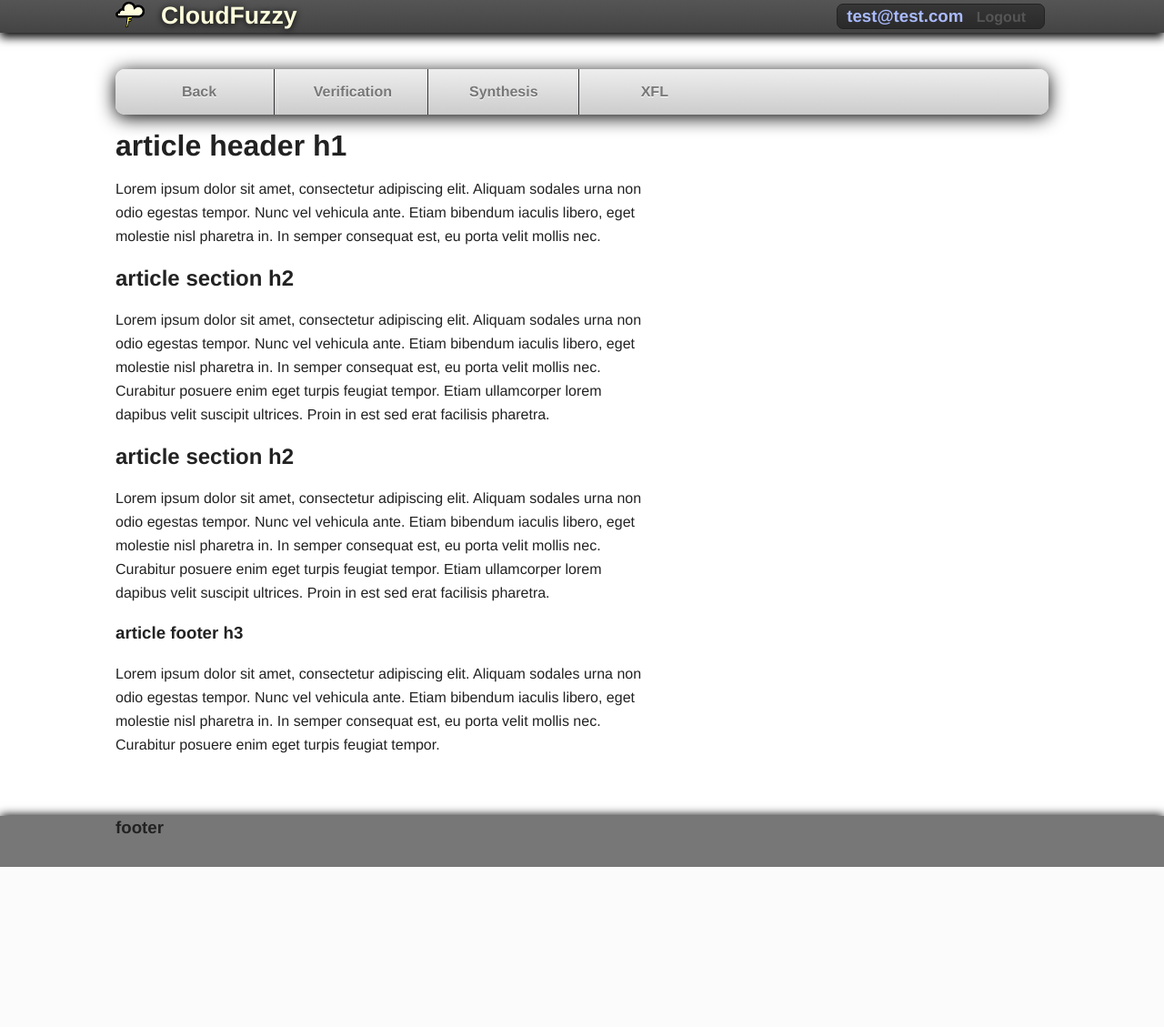
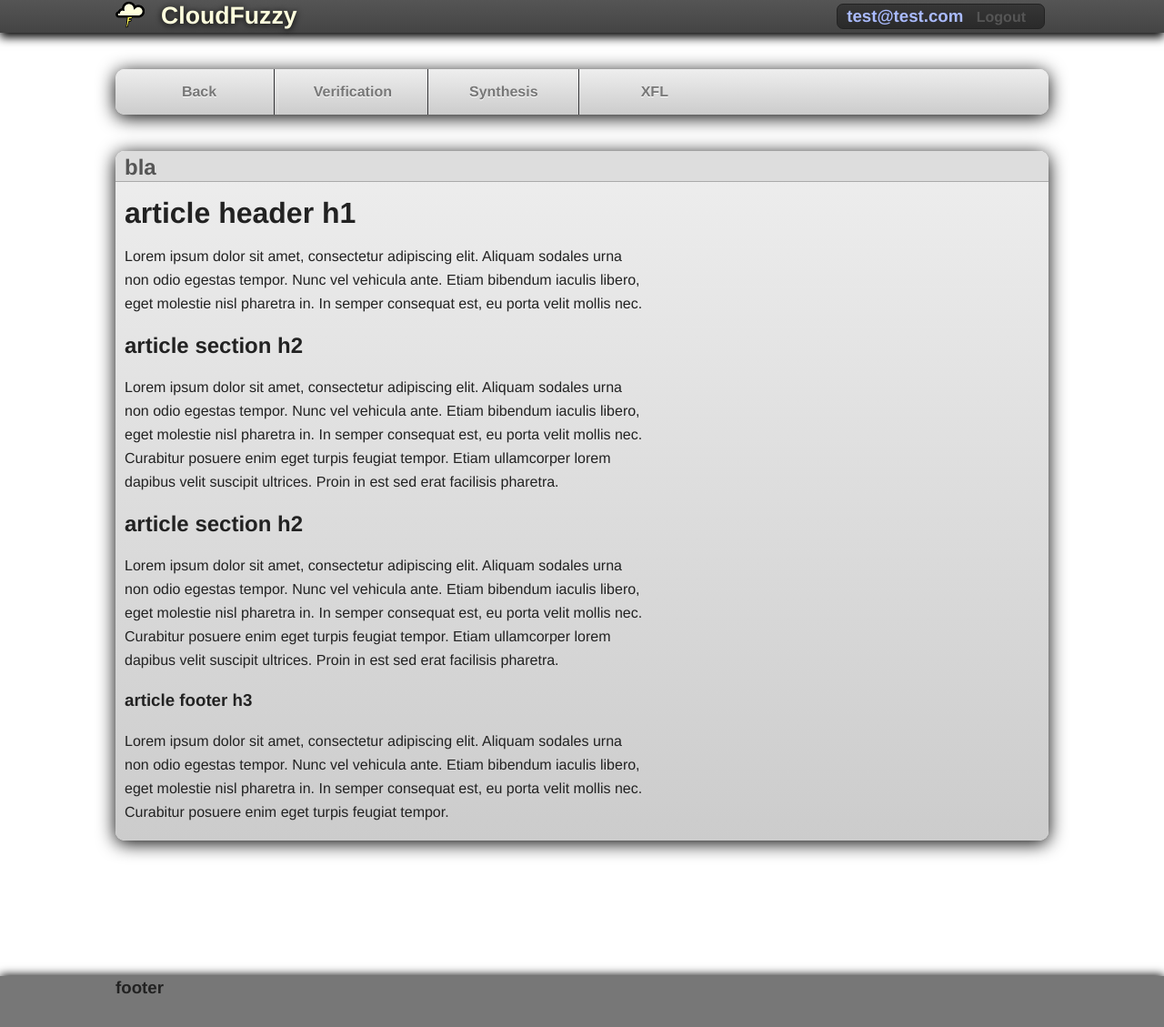
Before and after one commit to arruda/cloudfuzzy, a Django app: page / in a window 1280 px wide. Shown: the whole page at 91% size. Before the commit the page ends 953 px from the top, so only its background shows below. Run offline with Django 3.2, Linux system fonts and the light colour scheme; parts of the project's set-up code (start-up, migrations or seed data) failed here and were passed over; some libraries are stand-ins or nearby versions.

Commit message:
doing the main content box and header

```diff
--- a/cloudfuzzy/static/css/style.css
+++ b/cloudfuzzy/static/css/style.css
@@ -158,17 +158,39 @@
 
 }
 
-/*
-nav a {
-    display: block;
-    margin-bottom: 10px;
-    padding: 15px 0;
+/* Content */
+#content_area {
+    box-shadow: 0px 3px 20px #000;
+    border-radius: 10px;
+    position: relative;
+    float: left;
 
-    text-align: center;
+    width: 1006px;
+
+    background: #ddd;
+    background: -moz-linear-gradient(#EEE,#CCC);
+    background: -webkit-linear-gradient(#EEE,#CCC);
+    list-style-image: none;
+    list-style: none;
+    list-style-type: none;
+    font-family: helvetica;
+
+    margin: 40px 0px 100px 0px;
+    padding: 0px 10px 2px;
+}
+
+.content-header {
+    margin: 0px -10px 0px;
+    padding: 5px 10px 2px;
+    border-radius: 10px 10px 0 0;
+    text-decoration: none!important;
+    color: #555;
+    border-bottom: 1px solid #AAA;
+    background: #DDD;
+
+    font-size: 1.5em;
+    font-weight: bold;
+}
+.content_header a{
     text-decoration: none;
-    font-weight: bold;
-
-    color: white;
-    background: #e44d26;
 }
-*/
--- a/cloudfuzzy/templates/index.html
+++ b/cloudfuzzy/templates/index.html
@@ -21,6 +21,10 @@
         <li><a class="right_menu" href="/system/2/print">XFL</a></li>
     </ul>
 </nav>
+<div id="content_area">
+<header class="content-header">
+    bla
+</header>
 
 <article>
     <header>
@@ -41,6 +45,7 @@
     </footer>
 </article>
 
+</div>
 {% endblock %}
 
 {% block footer %}
```
